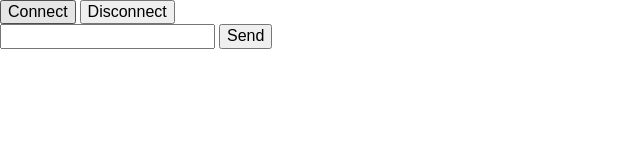
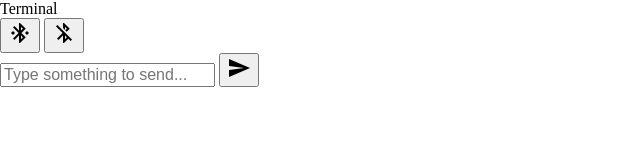
Before and after one commit to loginov-rocks/Web-Bluetooth-Terminal, a website: page index.html in a window 1280 px wide. Shown: the whole page, without its empty margins (0-640 px from the left). Drawn offline with Linux system fonts and the light colour scheme.

Commit message:
Layout updated

```diff
--- a/index.html
+++ b/index.html
@@ -1,23 +1,52 @@
 <!DOCTYPE html>
 <html lang="en">
 <head>
+
     <meta charset="utf-8">
     <meta name="viewport" content="width=device-width, initial-scale=1">
+
     <title>Web Bluetooth Terminal</title>
-    <link rel="stylesheet" href="css/normalize.css">
-    <link rel="stylesheet" href="css/styles.css">
+
+    <link href="https://fonts.googleapis.com/css?family=Roboto+Mono" rel="stylesheet">
+    <link href="https://fonts.googleapis.com/icon?family=Material+Icons" rel="stylesheet">
+    <link href="css/normalize.css" rel="stylesheet">
+    <link href="css/styles.css" rel="stylesheet">
+
 </head>
 <body>
 
-<button id="connect" type="button">Connect</button>
-<button id="disconnect" type="button">Disconnect</button>
+<div class="app">
 
-<div id="device-name"></div>
-<div id="terminal"></div>
+    <div class="toolbar">
 
-<div>
-    <input id="input" type="text">
-    <button id="send" type="button">Send</button>
+        <div id="device-name" class="name">Terminal</div>
+
+        <div class="buttons">
+
+            <button id="connect" type="button" aria-label="Connect">
+                <i class="material-icons">bluetooth_connected</i>
+            </button>
+
+            <button id="disconnect" type="button" aria-label="Disconnect">
+                <i class="material-icons">bluetooth_disabled</i>
+            </button>
+
+        </div>
+
+    </div>
+
+    <div id="terminal" class="terminal"></div>
+
+    <div class="send-form">
+
+        <input id="input" type="text" aria-label="Input" placeholder="Type something to send...">
+
+        <button id="send" type="button" aria-label="Send">
+            <i class="material-icons">send</i>
+        </button>
+
+    </div>
+
 </div>
 
 <script src="js/BluetoothConnection.js"></script>
```
